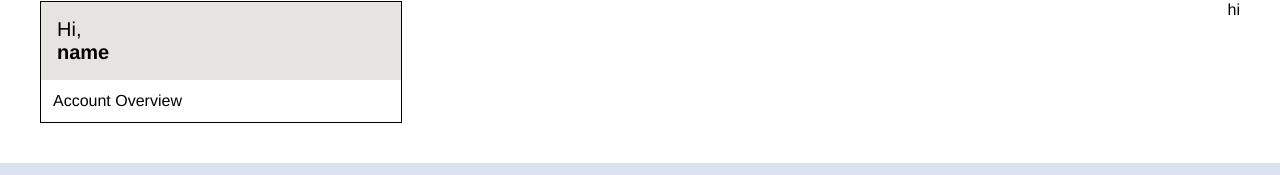
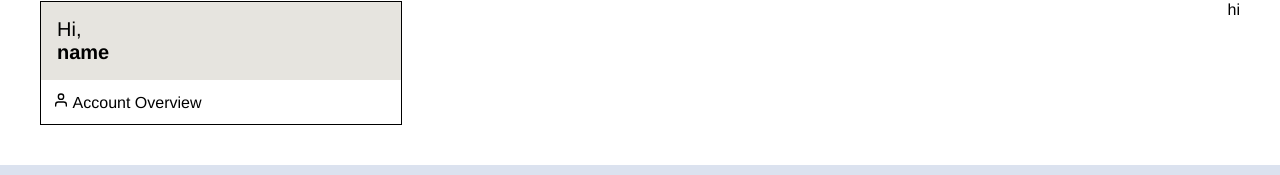
Before and after one commit to salmonsashimi/onlinestore, a Next.js app: page /user in a window 1280 px wide. Shown: the part 229-404 px from the top of the page. Built offline with nearby package versions, Linux system fonts and the light colour scheme; no server answers; grey boxes are pictures that could not be loaded.

Commit message:
added icon

```diff
--- a/src/pages/user.js
+++ b/src/pages/user.js
@@ -1,4 +1,5 @@
 import Layout from '../components/Layout';
+import { FiUser } from 'react-icons/fi';
 
 const UserPage = () => {
     const links = ['Account Overview', 'My Orders', 'My Details', 'Payment Methods', 'Contact Preferences']
@@ -8,7 +9,7 @@ const UserPage = () => {
             <div className='user__main'>
                 <div className='user__menu'>
                     <h3 className='user__menu-header'>Hi, <span>name</span></h3>
-                    <button className='user__category'>Account Overview</button>
+                    <button className='user__category'><FiUser />  Account Overview</button>
 
                 </div>
                 <div className='user__content'>
```
